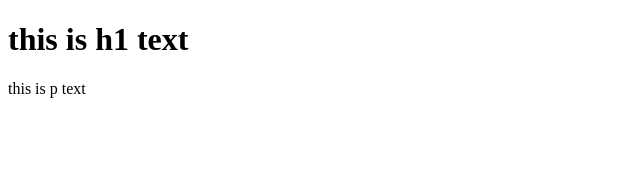
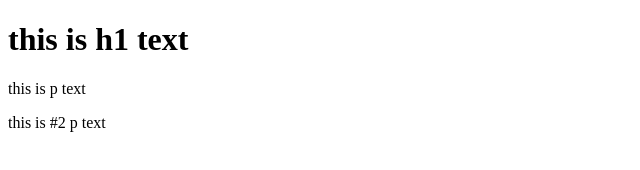
Before and after one commit to TonyTong502/opensap-problem-example, a plain HTML site: page index.html in a window 1280 px wide. Shown: the whole page, without its empty margins (0-640 px from the left). Drawn offline with Linux system fonts and the light colour scheme.

Commit message:
#5, commit from github to mimic some other update

```diff
--- a/index.html
+++ b/index.html
@@ -7,6 +7,7 @@
 
 <h1>this is h1 text</h1>
 <p>this is p text</p>
+<p>this is #2 p text</p>
 
 </body>
 </html>
```
